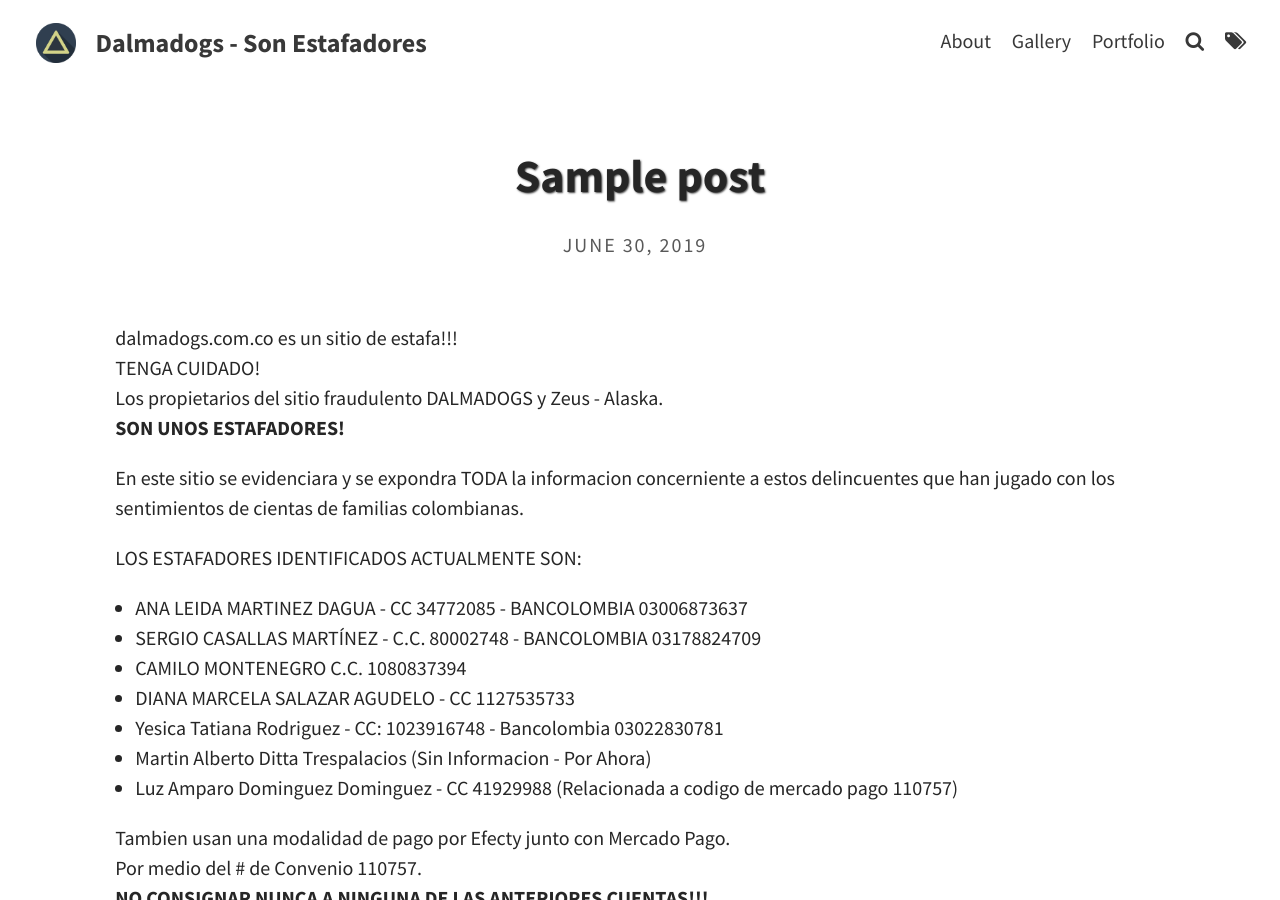
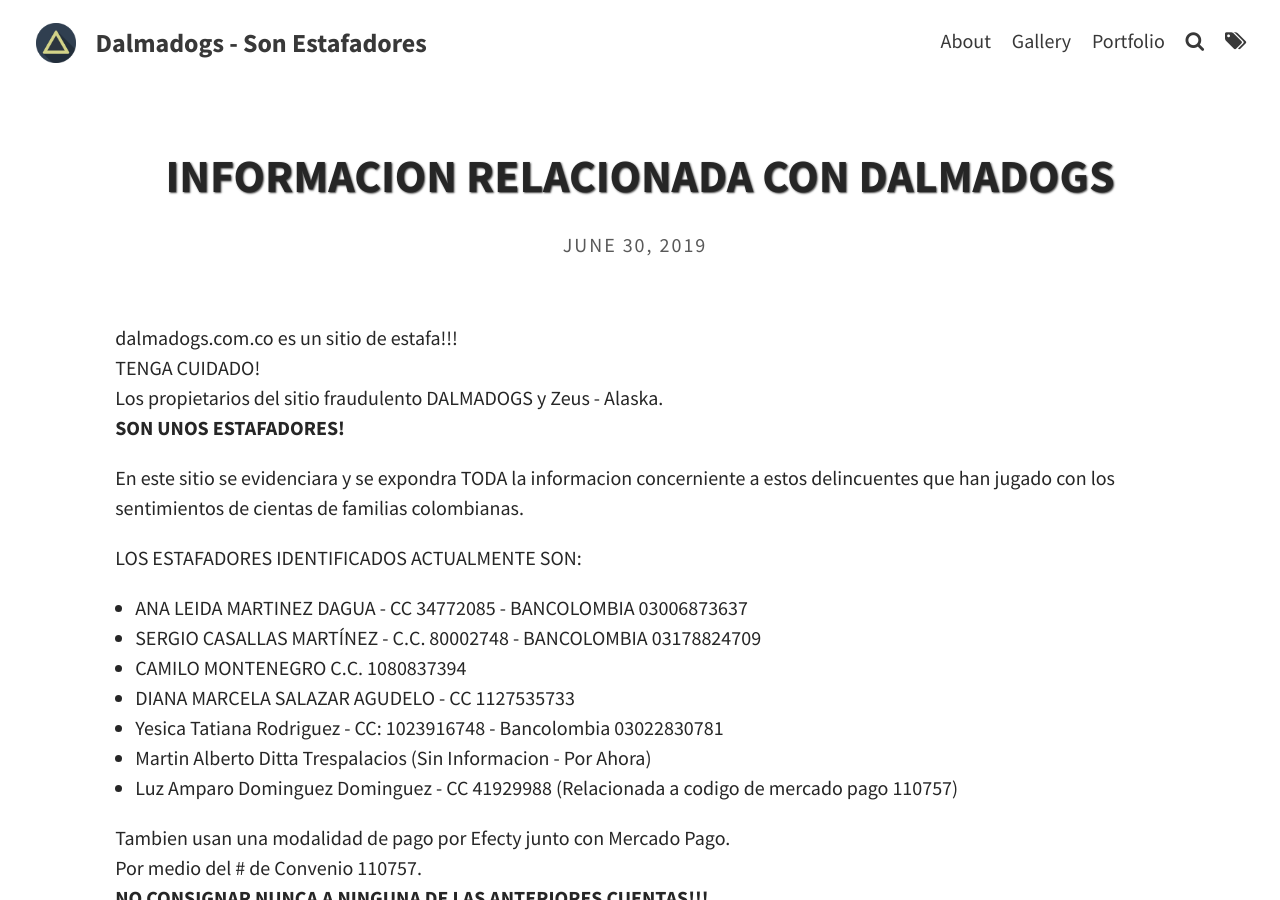
Before and after one commit to dalmadogs/estafa, a Jekyll site: the page built from _posts/2019-06-30-dalmadogs-es-una-estafa.md, in a window 1280 px wide and 900 px high. Built offline with Jekyll 4.4.1, drawn with Linux system fonts in a browser that asks for light colours; some of the changed text lies outside the part shown.

Commit message:
Update and rename 2019-06-30-sample-post.md to 2019-06-30-dalmadogs-es-una-estafa.md

```diff
--- a/_posts/2019-06-30-sample-post.md
+++ b/_posts/2019-06-30-dalmadogs-es-una-estafa.md
@@ -1,7 +1,7 @@
 ---
 layout: post
-title: Sample post
-tags: [A Tag, Test, Lorem, Ipsum]
+title: INFORMACION RELACIONADA CON DALMADOGS
+tags: [criadero, perros, estafa, dalmadogs, bogota]
 excerpt_separator: <!--more-->
 ---
 
```
